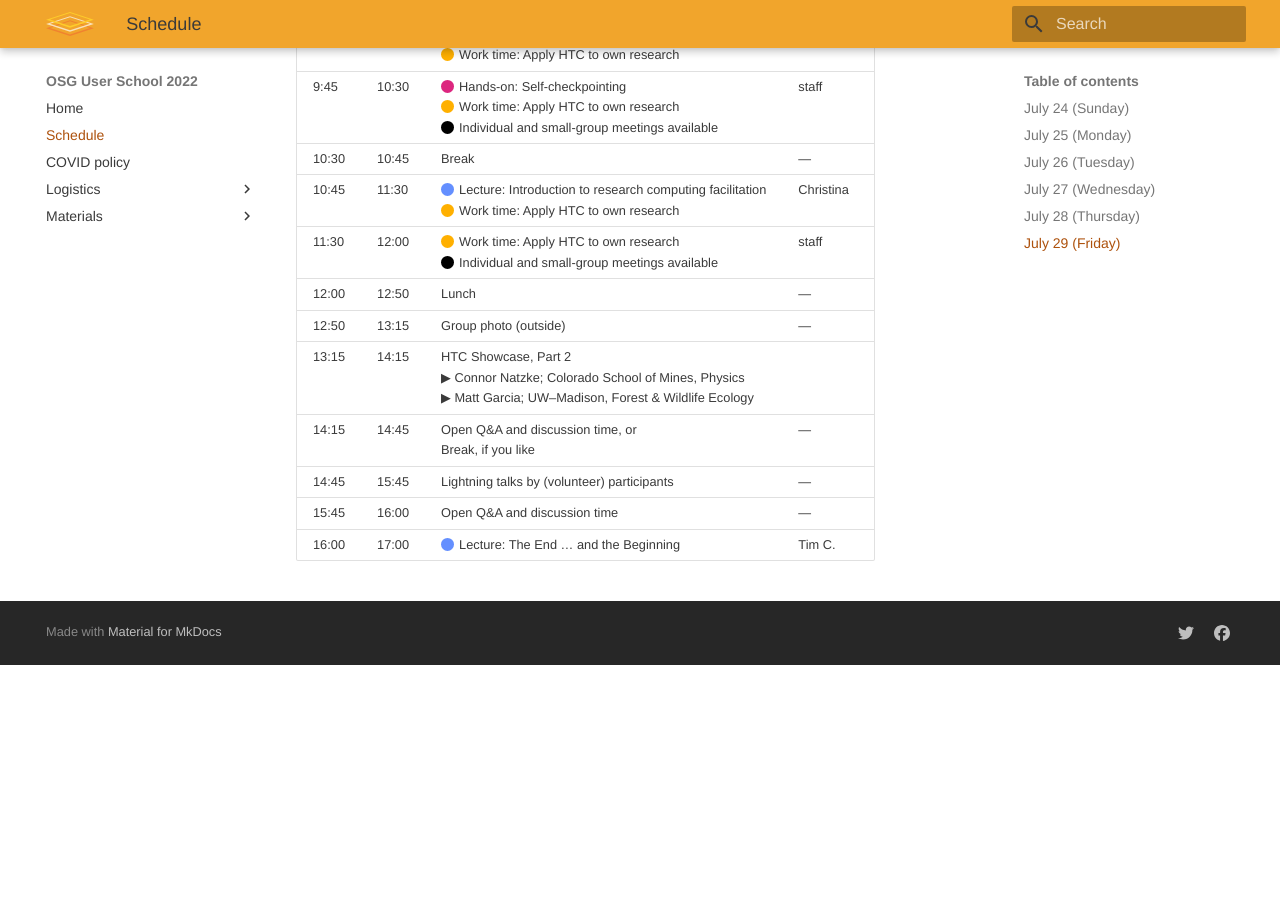
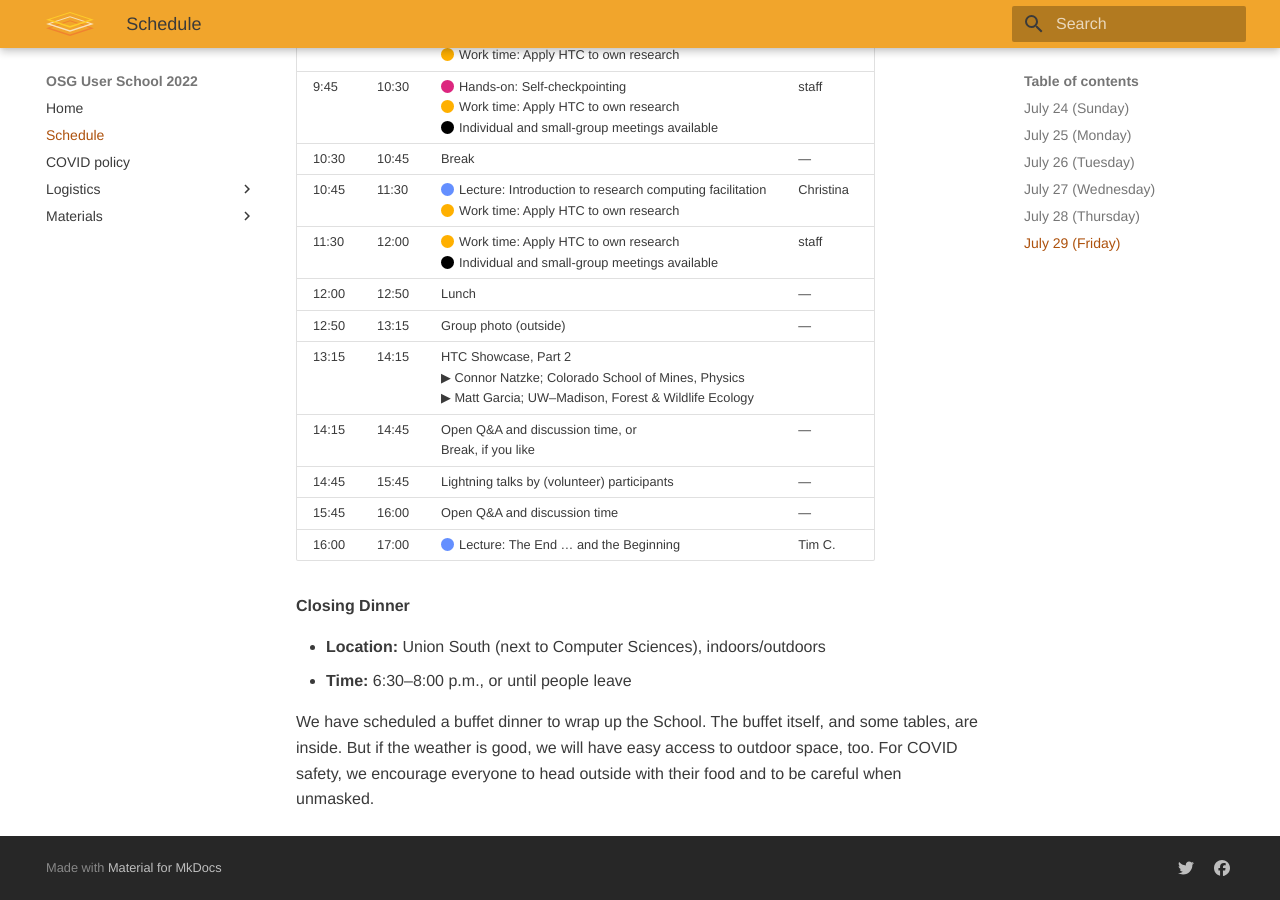
Before and after one commit to showmic09/user-school-2022, an MkDocs documentation site: the page built from docs/schedule.md, in a window 1280 px wide and 900 px high, scrolled down 2945 px. Built offline with MkDocs 1.6.1 and Material for MkDocs 9.7.7, drawn with Linux system fonts in a browser that asks for light colours; before the commit the page ends 3610 px from its top, so only the background shows below that.

Commit message:
Added Friday closing dinner

```diff
--- a/docs/schedule.md
+++ b/docs/schedule.md
@@ -470,3 +470,14 @@ The Union should be open, and so things like ice cream and beer will be availabl
     </tr>
   </tbody>
 </table>
+
+**Closing Dinner**
+
+*   **Location:** Union South (next to Computer Sciences), indoors/outdoors
+*   **Time:** 6:30&ndash;8:00 p.m., or until people leave
+
+We have scheduled a buffet dinner to wrap up the School.
+The buffet itself, and some tables, are inside.
+But if the weather is good, we will have easy access to outdoor space, too.
+For COVID safety, we encourage everyone to head outside with their food
+and to be careful when unmasked.
```
Also changed, not shown: docs/logistics/meals.md (+27 -13 lines).
